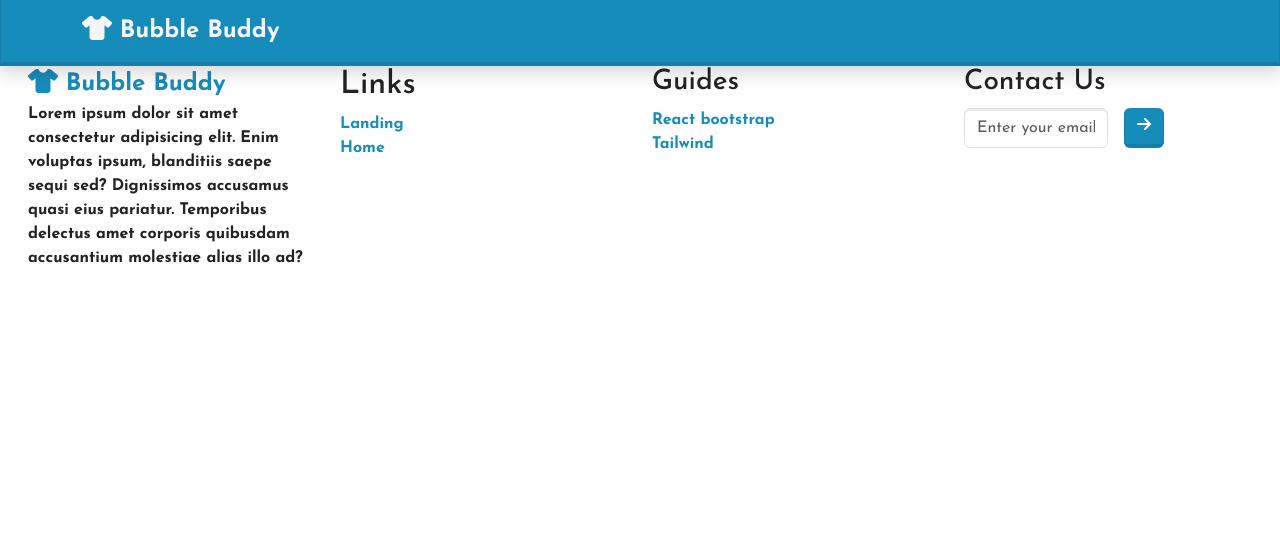
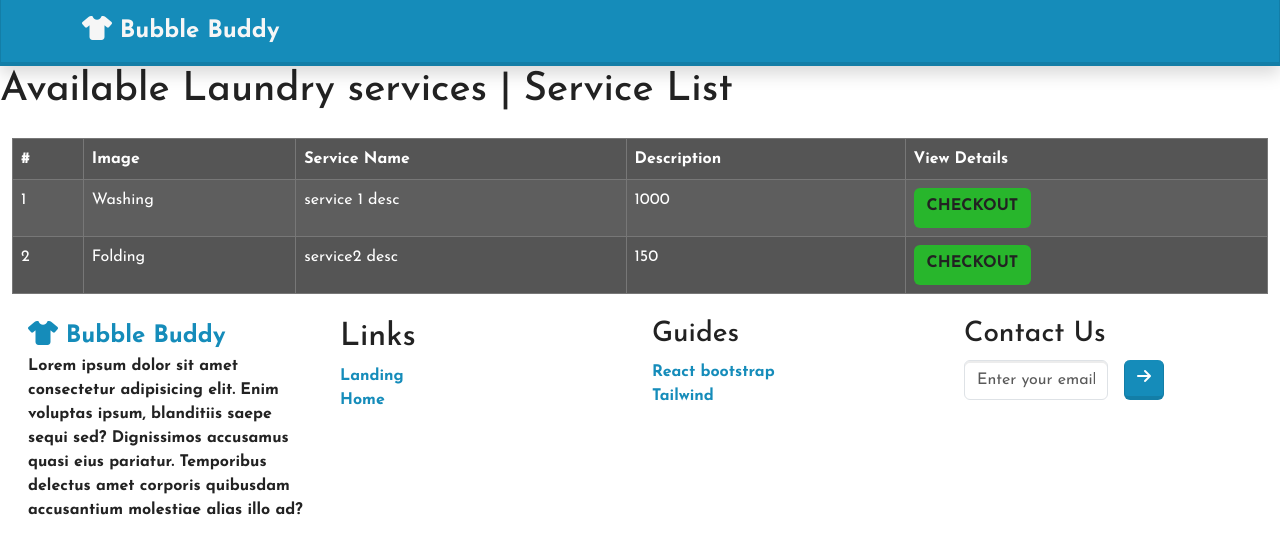
Before and after one commit to DeviPriyaS24/Bubble-Buddy-Laundry-management-System-, a React (Vite) app: page /available_services in a window 1280 px wide. Shown: the top 554 px of the page. Built offline with nearby package versions, Linux system fonts and the light colour scheme.

Commit message:
Updated service details

```diff
--- a/src/App.jsx
+++ b/src/App.jsx
@@ -10,6 +10,7 @@ import ServiceDetails from "./pages/ServiceDetails";
 import CustomerDashboard from "./pages/CustomerDashboard";
 import OrderDetails from "./pages/OrderDetails";
 import OrderHistory from "./pages/OrderHistory";
+import AvailableServices from "./pages/AvailableServices";
 
 
 
@@ -27,6 +28,7 @@ function App() {
         <Route path='/customer' element={<CustomerDashboard/>}/>
         <Route path='/order_details/:id' element={<OrderDetails/>}/>
         <Route path='/order_history' element={<OrderHistory/>}/>
+        <Route path='/available_services' element={<AvailableServices/>}/>
       </Routes>
       <Footer/>
     </>
--- a/src/components/CustomerProfile.jsx
+++ b/src/components/CustomerProfile.jsx
@@ -22,7 +22,7 @@ const CustomerProfile = () => {
           <Link style={{ textDecoration: "none" }}>
             <i class="fa-solid fa-user"></i> Profile
           </Link>
-          <Link style={{ textDecoration: "none" }}>
+          <Link to='/available_services' style={{ textDecoration: "none" }}>
             <i class="fa-solid fa-basket-shopping"></i> Book laundry services
           </Link>
           <Link style={{ textDecoration: "none" }}>
--- /dev/null
+++ b/src/pages/AvailableServices.jsx
@@ -0,0 +1,45 @@
+import React from "react";
+import { Button } from "react-bootstrap";
+import Table from "react-bootstrap/Table";
+import { Link } from "react-router-dom";
+
+const AvailableServices = () => {
+  return (
+    <>
+      <div>
+        <h1>Available Laundry services | Service List</h1>
+        <div className="container-fluid my-4">
+            <Table striped bordered hover variant="dark">
+          <thead>
+            <tr>
+              <th>#</th>
+              <th>Image</th>
+              <th>Service Name</th>
+              <th>Description</th>
+              <th>View Details</th>
+            </tr>
+          </thead>
+          <tbody>
+            <tr>
+              <td>1</td>
+              <td>Washing</td>
+              <td>service 1 desc</td>
+              <td>1000</td>
+              <td><Link to='/servicedetails/:id' className="btn bg-success">Checkout</Link></td>
+            </tr>
+            <tr>
+              <td>2</td>
+              <td>Folding</td>
+              <td>service2 desc</td>
+              <td>150</td>
+              <td><Link to='/servicedetails/:id' className="btn bg-success">Checkout</Link></td>
+            </tr>
+          </tbody>
+        </Table>
+        </div>
+      </div>
+    </>
+  );
+};
+
+export default AvailableServices;
--- a/src/pages/OrderHistory.jsx
+++ b/src/pages/OrderHistory.jsx
@@ -15,6 +15,7 @@ const OrderHistory = () => {
           <thead>
             <tr>
               <th>#</th>
+              <th>Order id</th>
               <th>Service Name</th>
               <th>Service Category</th>
               <th>Date</th>
@@ -24,18 +25,16 @@ const OrderHistory = () => {
           <tbody>
             <tr>
               <td>1</td>
-              <td>
-                <Link>Washing</Link>
-              </td>
+              <td>201</td>
+              <td>Washing</td>
               <td>Urgent</td>
               <td>24/11/2001</td>
               <td>1000</td>
             </tr>
             <tr>
               <td>2</td>
-              <td>
-                <Link>Folding</Link>
-              </td>
+              <td>202</td>
+              <td>Folding</td>
               <td>Normal</td>
               <td>06/01/1999</td>
               <td>150</td>
--- a/src/pages/ServiceDetails.jsx
+++ b/src/pages/ServiceDetails.jsx
@@ -1,4 +1,5 @@
 import React from 'react'
+import { Button } from 'react-bootstrap'
 
 const ServiceDetails = () => {
   return (
@@ -21,6 +22,7 @@ const ServiceDetails = () => {
                     <h4>Allowed clothing items : <span className='text-secondary fw-bolder'>Jeans</span></h4>
                     <hr />
                     <h4>Fabrics supported : <span className='text-secondary fw-bolder'>cotton</span></h4>
+                    <div className='text-center mt-4'><Button>Book Service</Button></div>
                 </div>
             </div>
         </div>
```
